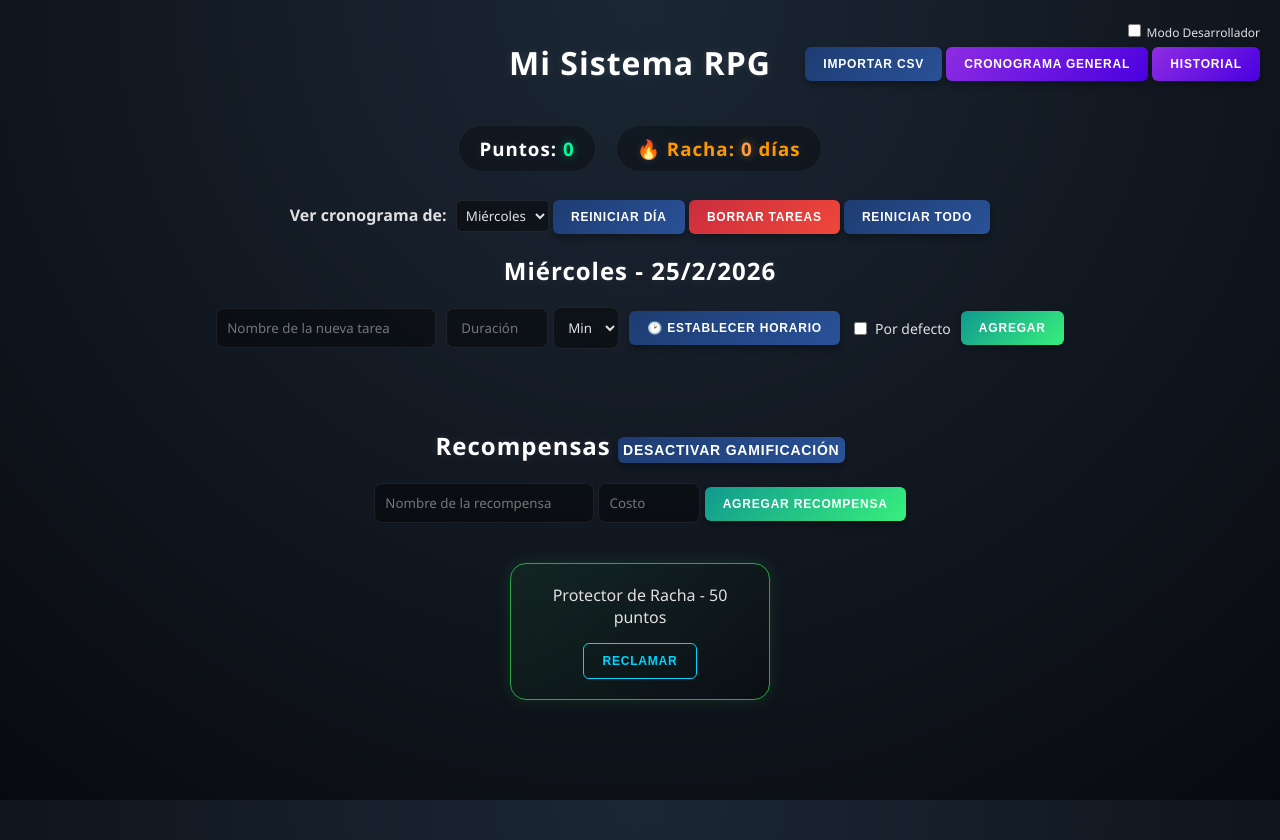
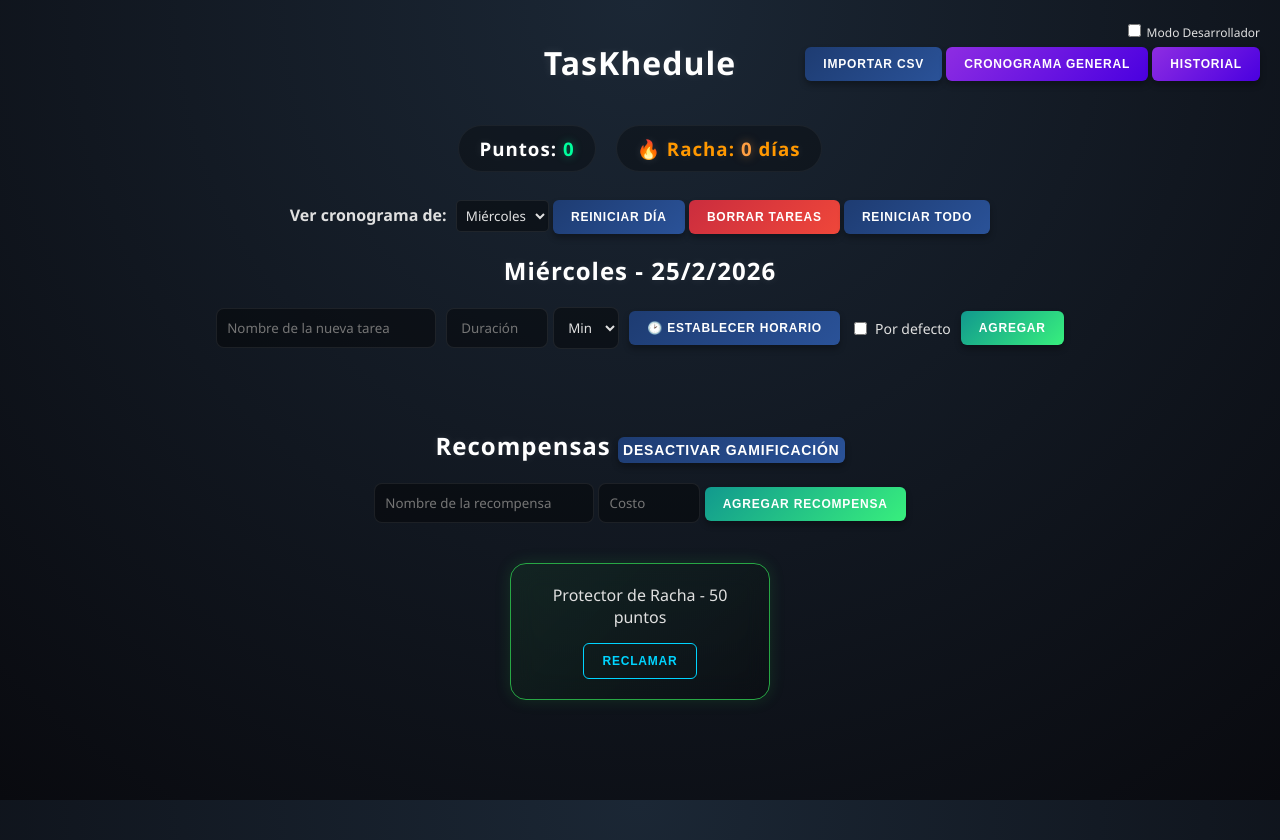
Before and after one commit to Chriss5-2/TasKhedule, a plain HTML site: page src/index.html in a window 1280 px wide. Drawn offline with Linux system fonts and the light colour scheme.

Commit message:
Project name changed

```diff
--- a/src/index.html
+++ b/src/index.html
@@ -37,7 +37,7 @@
         </div>
     </div>
 
-    <h1>Mi Sistema RPG</h1>
+    <h1>TasKhedule</h1>
 
     <div style="display: flex; justify-content: center; gap: 20px; align-items: center;">
         <h3 id="points-container">Puntos: <span id="points">0</span></h3>
```
